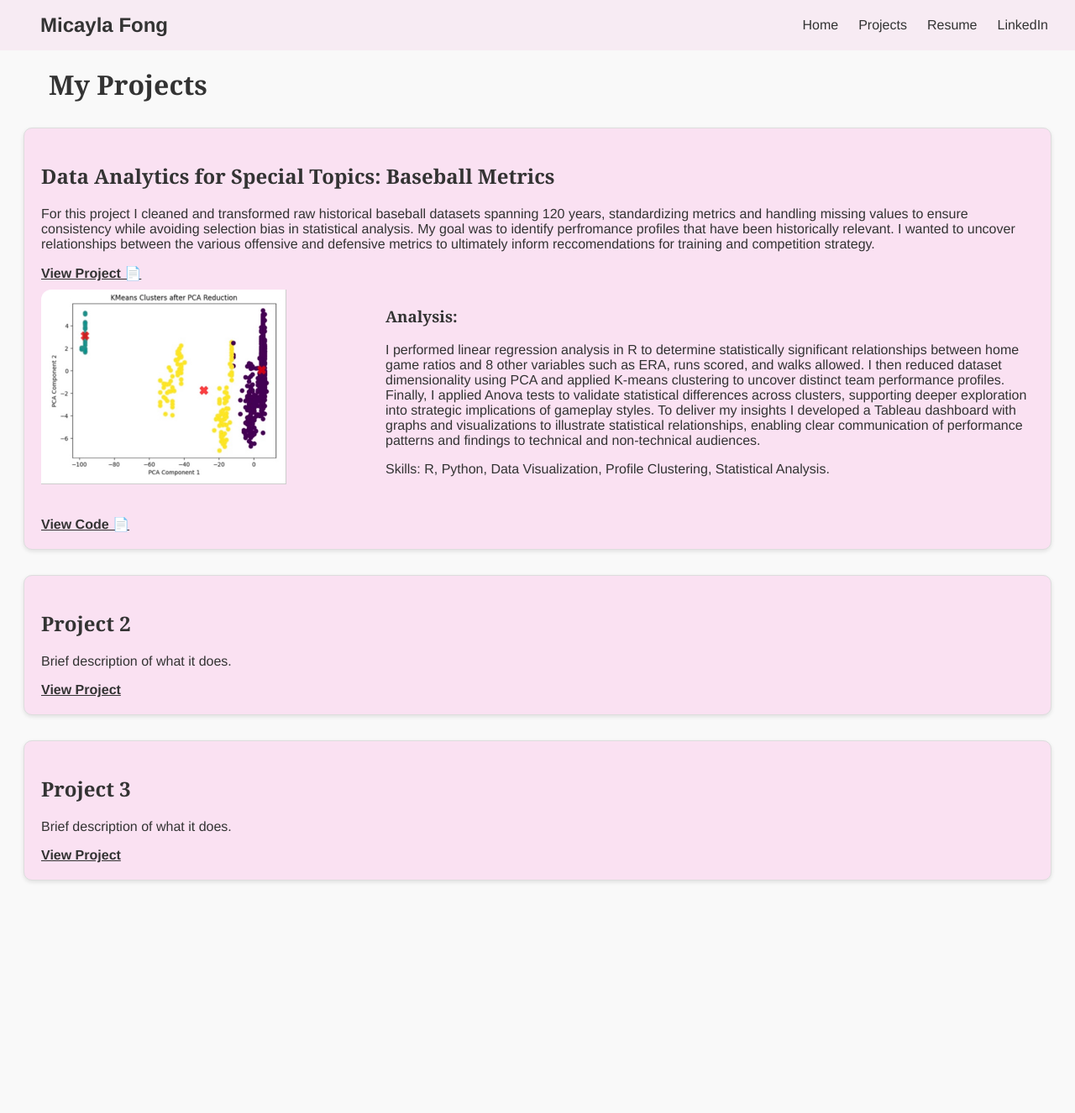
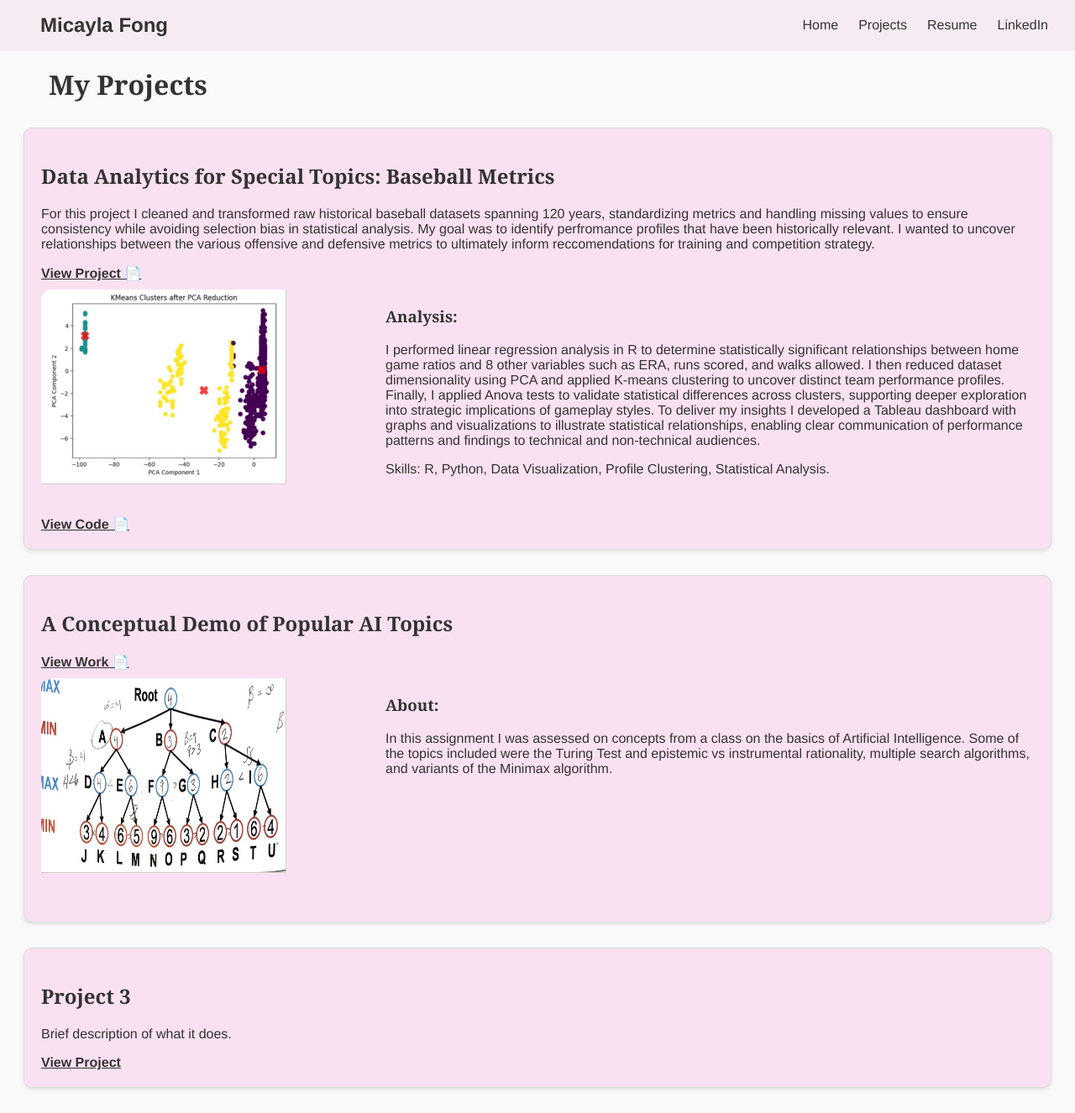
Before and after one commit to mdfong35/mdfong35.github.io, a Jekyll site: the page built from projects.md, in a window 1280 px wide and 1326 px high. Shown: the whole window at 84% size. Built offline with Jekyll 4.4.1, drawn with Linux system fonts in a browser that asks for light colours.

Commit message:
Update projects.md

```diff
--- a/projects.md
+++ b/projects.md
@@ -37,11 +37,31 @@ permalink: /projects/
 
 
 
+
+
+
+
+
 <div class="project-card">
-  <h2>Project 2</h2>
-  <p>Brief description of what it does.</p>
-  <a href="#"> View Project</a>
+  <h2>A Conceptual Demo of Popular AI Topics</h2>
+  <a href="/assets/AIConceptsDemoFong.pdf" target="_blank">View Work 📄</a>
+
+<div class="project-analysis">
+    <a href="/assets/AIConceptsDemoFong.pdf" target="_blank">
+      <div class="img-crop-container">
+        <img src="/assets/Minimax.jpg" alt="AI Demo PDF" class="project-thumbnail">
+      </div>
+    </a>
+    <div class="analysis-text">
+      <h3>About:</h3>
+      <p>
+        In this assignment I was assessed on concepts from a class on the basics of Artificial Intelligence. Some of the topics included were the Turing Test and epistemic vs instrumental rationality, multiple search algorithms, and variants of the Minimax algorithm.
+      </p>
+    </div>
+  </div>
 </div>
+
+
 
 <div class="project-card">
   <h2>Project 3</h2>
```
